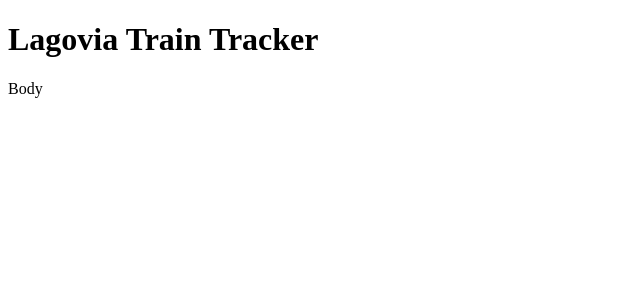
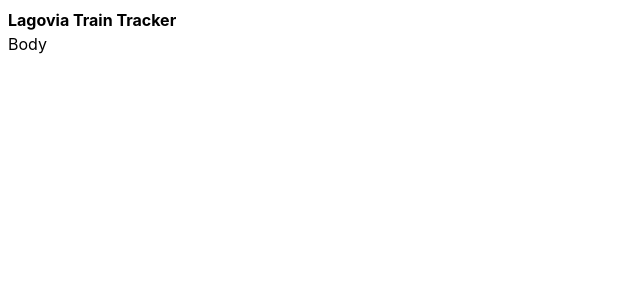
Before and after one commit to samuelemusiani/dps00, a Vue app in the folder frontend/: page / in a window 1280 px wide. Shown: the top 300 px of the page, without its empty margins (0-640 px from the left). Built offline with nearby package versions, Linux system fonts and the light colour scheme.

Commit message:
add: tailwindcss

```diff
--- a/frontend/package.json
+++ b/frontend/package.json
@@ -15,6 +15,8 @@
     "format": "prettier --write --experimental-cli src/"
   },
   "dependencies": {
+    "@tailwindcss/vite": "^4.3.1",
+    "tailwindcss": "^4.3.1",
     "vue": "^3.5.32"
   },
   "devDependencies": {
--- a/frontend/src/App.vue
+++ b/frontend/src/App.vue
@@ -1,8 +1,11 @@
-<script setup lang="ts"></script>
+<script setup lang="ts">
+import MainView from './components/MainView.vue'
+</script>
 
 <template>
-  <h1>Lagovia Train Tracker</h1>
-  <p>Body</p>
+  <div class="p-2">
+    <MainView />
+  </div>
 </template>
 
 <style scoped></style>
--- /dev/null
+++ b/frontend/src/assets/main.css
@@ -0,0 +1 @@
+@import 'tailwindcss';
--- /dev/null
+++ b/frontend/src/components/MainView.vue
@@ -0,0 +1,10 @@
+<script setup lang="ts"></script>
+
+<template>
+  <div>
+    <h1 class="font-bold">Lagovia Train Tracker</h1>
+    <p>Body</p>
+  </div>
+</template>
+
+<style scoped></style>
--- a/frontend/src/main.ts
+++ b/frontend/src/main.ts
@@ -1,4 +1,5 @@
 import { createApp } from 'vue'
 import App from './App.vue'
+import './assets/main.css'
 
 createApp(App).mount('#app')
--- a/frontend/vite.config.ts
+++ b/frontend/vite.config.ts
@@ -3,16 +3,14 @@ import { fileURLToPath, URL } from 'node:url'
 import { defineConfig } from 'vite'
 import vue from '@vitejs/plugin-vue'
 import vueDevTools from 'vite-plugin-vue-devtools'
+import tailwindcss from '@tailwindcss/vite'
 
 // https://vite.dev/config/
 export default defineConfig({
-  plugins: [
-    vue(),
-    vueDevTools(),
-  ],
+  plugins: [vue(), vueDevTools(), tailwindcss()],
   resolve: {
     alias: {
-      '@': fileURLToPath(new URL('./src', import.meta.url))
+      '@': fileURLToPath(new URL('./src', import.meta.url)),
     },
   },
 })
```
Also changed, not shown: 1 other file (tests, documents, lock files or other folders).
